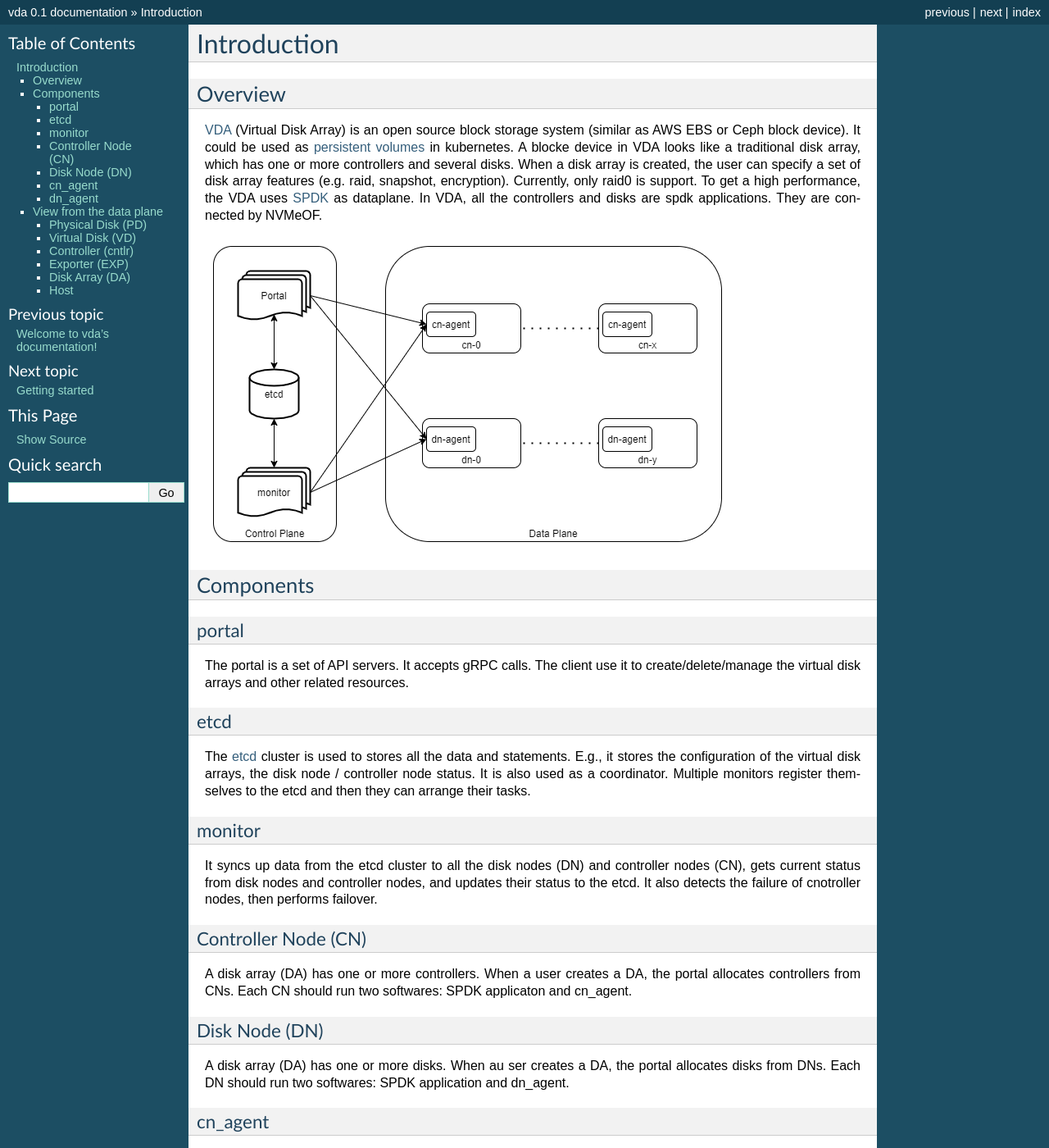
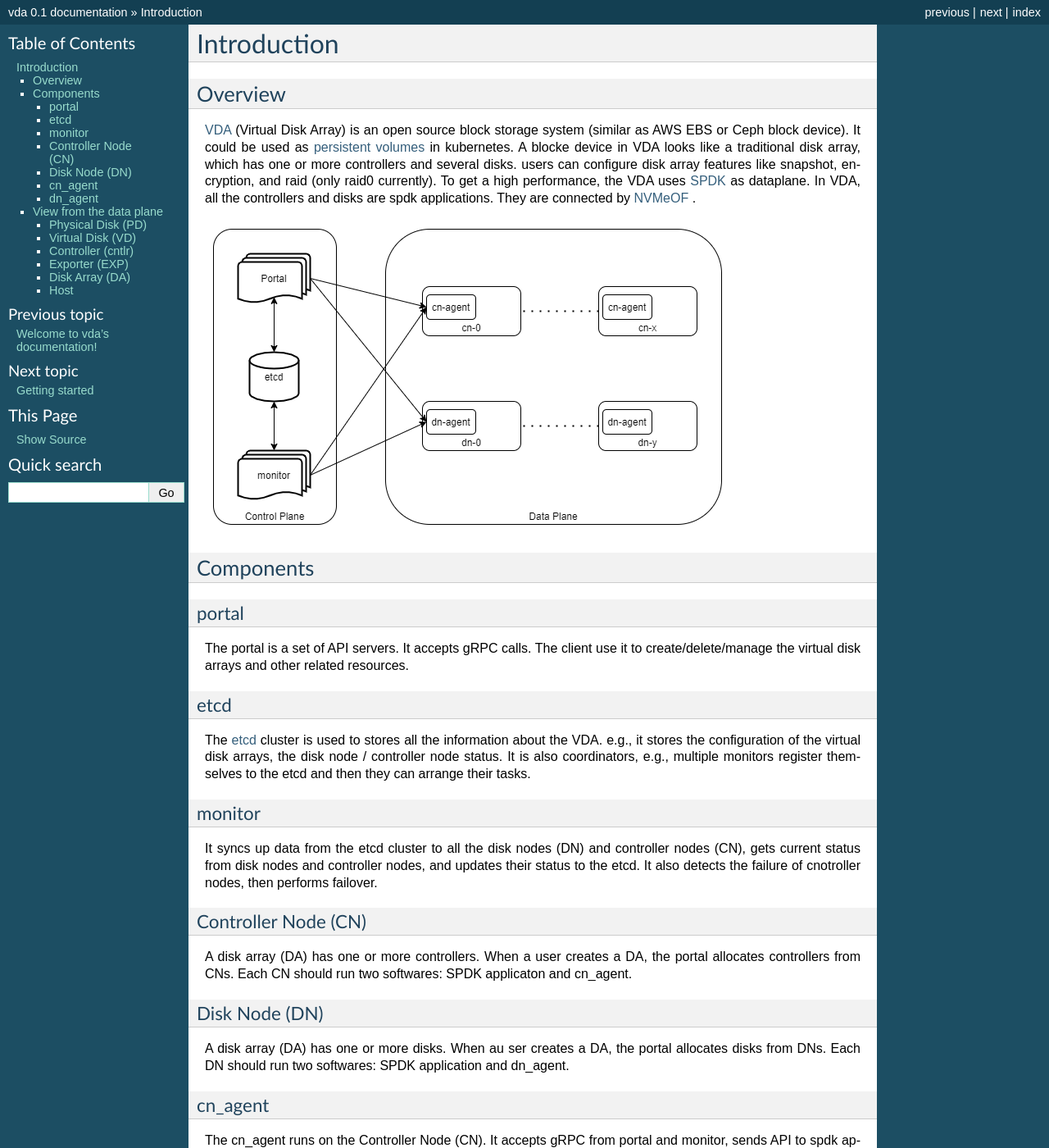
Before and after one commit to virtual-disk-array/vda_doc, a Sphinx documentation site: the page built from source/Introduction.rst, in a window 1280 px wide and 1400 px high. Shown: the whole window at 82% size. Built offline with Sphinx 7.4.7, drawn with Linux system fonts in a browser that asks for light colours; some of the changed text lies outside the part shown.

Commit message:
small improvements

```diff
--- a/source/Introduction.rst
+++ b/source/Introduction.rst
@@ -9,13 +9,13 @@ is an open source block storage system (similar as AWS EBS or Ceph block
 device). It could be used as
 `persistent volumes <https://kubernetes.io/docs/concepts/storage/persistent-volumes/>`_
 in kubernetes. A blocke device in VDA looks like a traditional disk
-array, which has one or more controllers and several disks. When a
-disk array is created, the user can specify a set of disk array
-features (e.g. raid, snapshot, encryption). Currently, only raid0 is
-support.  To get a high performance, the VDA uses
+array, which has one or more controllers and several disks. users can
+configure disk array features like snapshot, encryption, and raid
+(only raid0 currently). To get a high performance, the VDA uses
 `SPDK <https://spdk.io/doc/about.html>`_
 as dataplane. In VDA, all the controllers and disks are spdk
-applications. They are connected by NVMeOF.
+applications. They are connected by
+`NVMeOF <https://nvmexpress.org/developers/nvme-of-specification/>`_ .
 
 .. image:: /images/vda_cluster_arch.png
 
@@ -34,11 +34,11 @@ resources.
 
 etcd
 ^^^^
-The `etcd <https://etcd.io/>`_ cluster is used to stores all the data
-and statements. E.g., it stores the configuration of the virtual disk
-arrays, the disk node / controller node status. It is also used as a
-coordinator. Multiple monitors register themselves to the etcd and
-then they can arrange their tasks.
+The `etcd <https://etcd.io/>`_ cluster is used to stores all the
+information about the VDA. e.g., it stores the configuration of the
+virtual disk arrays, the disk node / controller node status. It is
+also coordinators, e.g., multiple monitors register themselves to
+the etcd and then they can arrange their tasks.
 
 .. _monitor-label:
 
@@ -69,7 +69,7 @@ SPDK application and dn_agent.
 
 cn_agent
 ^^^^^^^^
-The cn_agent runs on the Controller Node (CN). It accepts rpc from
+The cn_agent runs on the Controller Node (CN). It accepts gRPC from
 portal and monitor, sends API to spdk application, creates/deletes
 resources about the controllers of the disk arrays (DA).
 
```
